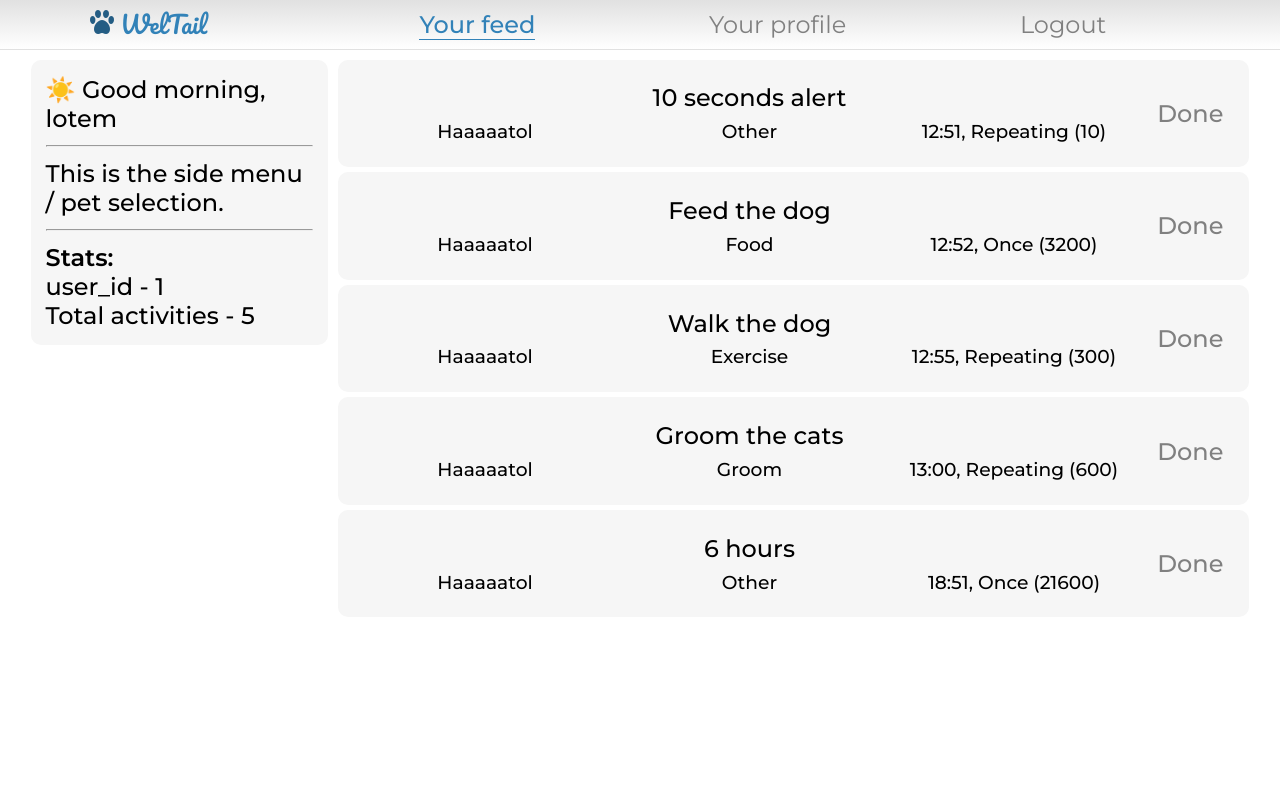
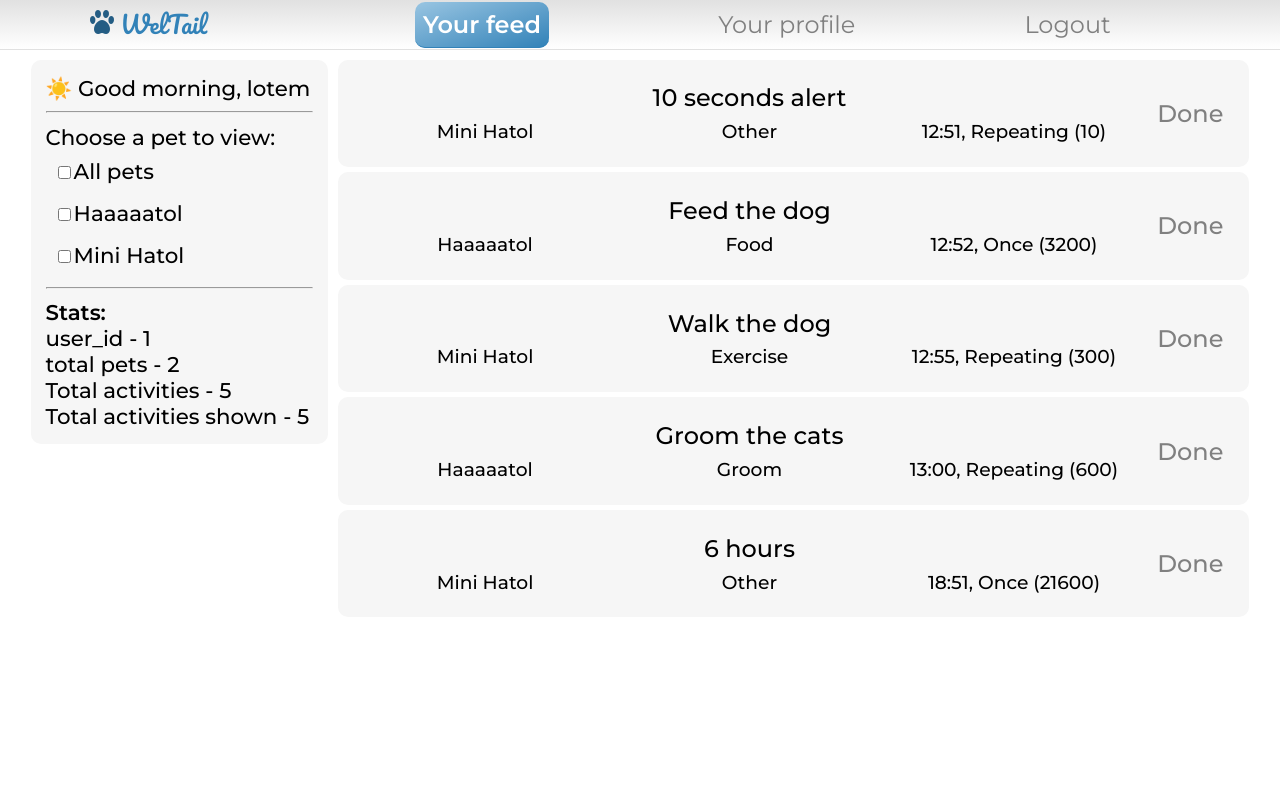
Before and after one commit to l0t3m/WelTail, a Flask app: page /feed/1 in a window 1280 px wide. Run offline with Flask 3, Linux system fonts and the light colour scheme; the visitor is signed in with stand-in values (Sample User, id 1); data comes from the database, SQL or seed files in the repository.

Commit message:
Improved feed + styles

```diff
--- a/app.py
+++ b/app.py
@@ -181,6 +181,14 @@
     return db.get_TableDicts(f"SELECT * FROM users WHERE user_id = {session['user_id']}")[0]
 
 
+@app.route('/api/myPets')
+def myPets():
+    if session.get('user_id', "") == "":
+        return ""
+
+    return db.get_TableDicts(f"SELECT * FROM pets WHERE user_id = {session['user_id']}")
+
+
 @app.route('/api/myUpcomingActivities')
 def myActivities():
     if session.get('user_id', "") == "":
--- a/functions.py
+++ b/functions.py
@@ -42,20 +42,6 @@
     return alerts
 
 
-# Check if needed
-# def getPetUpcomingAlerts(user_id, pet_id):
-#     '''Returns all the alerts for a specific pet for today.'''
-#     updateUserAlerts(user_id)
-#     alerts = []
-
-#     for activity in db.get_TableDicts(f"SELECT * FROM activities WHERE pet_id = '{pet_id}' ORDER BY nextAlert;"):
-#         next = generateCountdown(int(activity['nextAlert']))
-#         if next <= generate_timeUntilEndOfDay():
-#             alerts.append(activity)
-
-#     return alerts
-
-
 def getPetActivities(user_id, pet_id):
     '''Returns all the activities for a specific pet.'''
     updateUserAlerts(user_id)
@@ -87,7 +73,7 @@
             "pet_id": activity['pet_id'],
             "activity_id": activity['activity_id'],
 
-            "pet_name": db.get_TableDicts("SELECT name FROM pets WHERE pet_id = '1';")[0]['name'],
+            "pet_name": db.get_TableDicts(f"SELECT name FROM pets WHERE pet_id = '{activity['pet_id']}';")[0]['name'],
             "type": activity['type'].capitalize(),
             "name": activity['name'],
             "repeat": "Repeating" if activity['repeat'] == 1 else "Once",
--- a/static/javascript/feed.js
+++ b/static/javascript/feed.js
@@ -1,48 +1,111 @@
 function ShowPage(props) {
     const [myUser, setMyUser] = React.useState("");
+    const [myPets, setMyPets] = React.useState([]);
+
     const [activities, setActivities] = React.useState([]);
     const [message, setMessage] = React.useState("");
+    const [activitiesFiltered, setActivitiesFiltered] = React.useState([]);
 
     React.useEffect(()=>{
         axios.get('/api/myUser').then((response)=>{
             setMyUser(response.data);
         });
 
+        axios.get('/api/myPets').then((response)=>{
+            setMyPets(response.data)
+        });
+
+        // Add in interval!
         axios.get('/api/greetingMessage').then((response)=>{
             setMessage(response.data)
-        })
+        });
 
         // Add in interval!
         axios.get('/api/myUpcomingActivities').then((response)=>{
             setActivities(response.data);
+            setActivitiesFiltered(response.data)
         });
     },[]);
+
+
+    const updateFilter = () => {
+        let checkedArr = [];
+        let newAct = [];
+
+        for (let i = 0; i < checkBoxInput.length; i++) {
+            if (checkBoxInput[i].checked == true) {
+                checkedArr.push(checkBoxInput[i].value);
+            }
+        }
+
+        if (checkedArr.length == 0) {
+            activities.map((activity) => newAct.push(activity));
+        }
+
+        if (checkedArr.includes("0")) {
+            for (let i = 0; i < checkBoxInput.length; i++) {
+                if (checkBoxInput[i].checked == true) {
+                    checkBoxInput[i].checked = false;
+                }
+            }
+            checkBoxInput[0].checked = true;
+
+            activities.map((activity) => newAct.push(activity));
+        } else {
+            activities.map((activity) => checkedArr.includes(String(activity.pet_id)) ? newAct.push(activity) : null);
+        }
+
+        setActivitiesFiltered(newAct);
+        return;
+    }
 
 
     return (
         <div className="contentContainer">
 
             <div className="side">
-                <div className="container">
+                <div className="container sideContainer">
 
                     <div>{message}, {myUser.username} </div>
 
                     <hr/>
 
-                    {/* Insert pet selection here through dropdown */}
-                    <div>This is the side menu / pet selection.</div>
+                    <div>
+                        <div>Choose a pet to view:</div>
+
+                        <div className="petCheckbox">
+                            <div>
+                                <input type="checkbox" id="checkBoxInput" value={0} onClick={() => updateFilter()}/>
+                                <span class="checkmark"></span>
+                            </div>
+                            <div>All pets</div>
+                        </div>
+
+                        {myPets.map((pet) =>
+                            <div className="petCheckbox">
+                                <div>
+                                    <input type="checkbox" id="checkBoxInput" value={pet.pet_id} onClick={() => updateFilter()}/>
+                                    <span class="checkmark"></span>
+                                </div>
+                                <div>{pet.name}</div>
+                            </div>
+                        )}
+                    </div>
 
                     <hr/>
 
-                    {/* Insert user's stats here */}
                     <div className="statsHeader">Stats:</div>
                     <div>user_id - {myUser.user_id} </div>
+                    <div>total pets - {myPets.length}</div>
                     <div>Total activities - {activities.length} </div>
+                    <div>Total activities shown - {activitiesFiltered.length} </div>
                 </div>
             </div>
 
+
+
             <div className="activities">
-                {activities.map((activity) =>
+                {activitiesFiltered.map((activity) =>
                     <div className="container activityContainer">
                         <div className="activity padding">
                             <div className="row">
--- a/static/style/default.css
+++ b/static/style/default.css
@@ -21,6 +21,7 @@
 }
 
 body {
+    height: 100vh;
     margin: 0;
     margin-right: 2vw;
     margin-left: 2vw;
--- a/static/style/feed.css
+++ b/static/style/feed.css
@@ -12,8 +12,17 @@
 
 /******************** Content - Side Menu: ********************/
 
+.sideContainer {
+    font-size: 16pt;
+}
+
 .statsHeader {
     font-weight: 600;
+}
+
+.petCheckbox {
+    padding: 1vh;
+    display: flex;
 }
 
 
--- a/static/style/navbar.css
+++ b/static/style/navbar.css
@@ -2,7 +2,6 @@
     display: flex;
     align-items: center;
     justify-content: space-evenly;
-
     background-image: linear-gradient(to top, var(--background), var(--white3));
 
     border-bottom: 1px solid var(--white3);
@@ -28,14 +27,18 @@
 }
 
 .tabSelected a {
-    color: var(--primary);
-    font-weight: 500;
+    padding: 1vh;
+    border-radius: 10px;
+    background-image: linear-gradient(to bottom right, var(--blue), var(--primary));
+    color: white;
+
+    font-weight: 600;
     border-bottom: 1px solid var(--primary);
-    transition: 0.5s;
+    transition: 0.25s;
 }
 
 .tabSelected a:hover {
-    color: var(--blue);
+    color: black;
     border-bottom: 1px solid var(--blue);
 }
 
```
